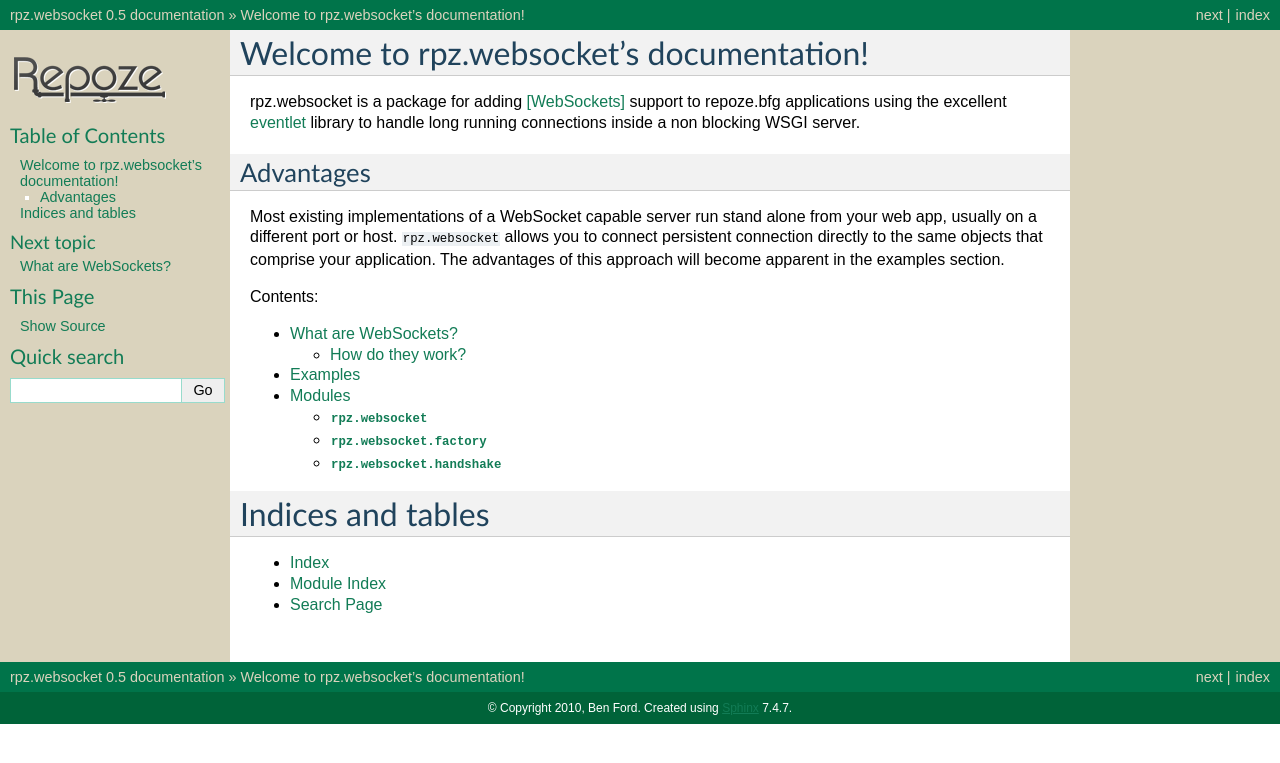
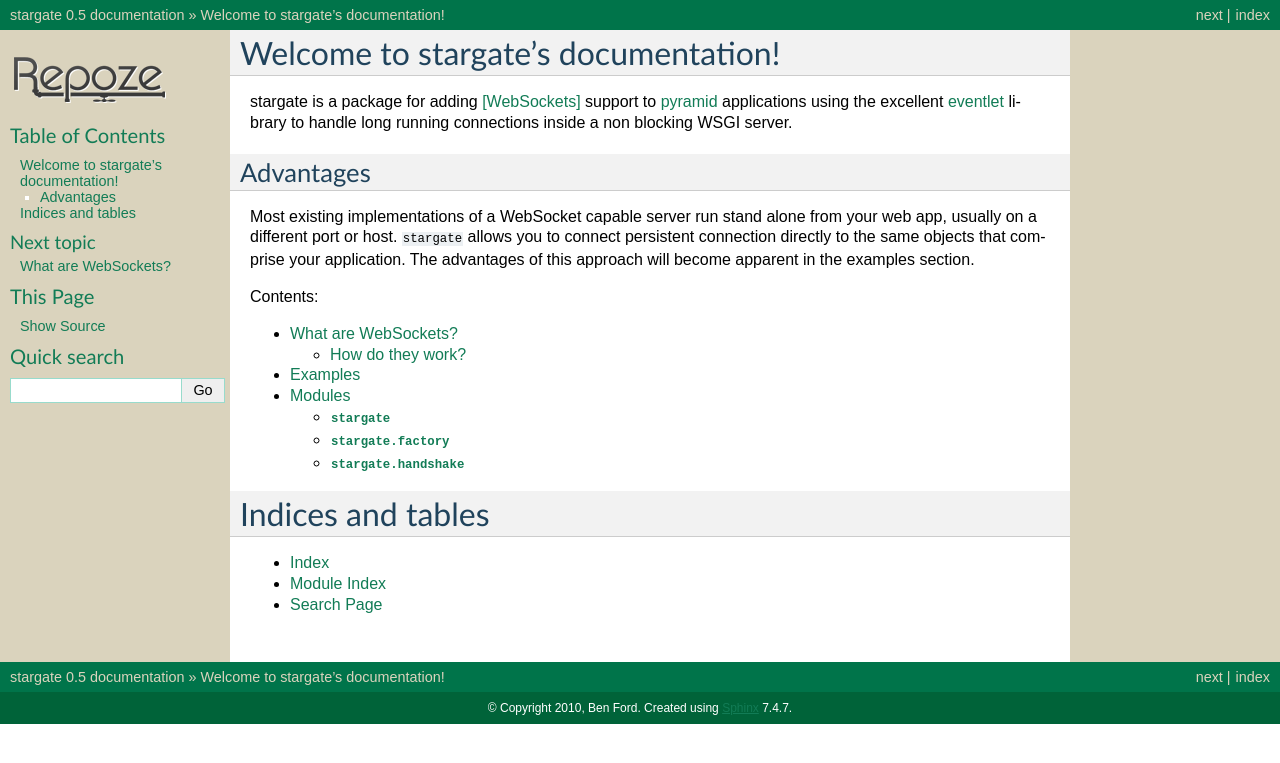
Before and after one commit to commandodev/stargate, a Sphinx documentation site: the page built from docs/index.rst, in a window 1280 px wide. Shown: the top 763 px of the page. Built offline with Sphinx 7.4.7, drawn with Linux system fonts in a browser that asks for light colours.

Commit message:
Fixed typos and links in docs

```diff
--- a/docs/api.rst
+++ b/docs/api.rst
@@ -2,22 +2,22 @@ Modules
 =======
 
 
-:mod:`rpz.websocket`
+:mod:`stargate`
 --------------------
 
-.. automodule:: rpz.websocket
+.. automodule:: stargate
     :members:
 
-:mod:`rpz.websocket.factory`
+:mod:`stargate.factory`
 ----------------------------
 
-.. automodule:: rpz.websocket.factory
+.. automodule:: stargate.factory
     :members:
 
-:mod:`rpz.websocket.handshake`
+:mod:`stargate.handshake`
 ------------------------------
 
-.. automodule:: rpz.websocket.handshake
+.. automodule:: stargate.handshake
     :members:
 
 .. rubric:: References
--- a/docs/conf.py
+++ b/docs/conf.py
@@ -1,6 +1,6 @@
 # -*- coding: utf-8 -*-
 #
-# rpz.websocket documentation build configuration file, created by
+# stargate documentation build configuration file, created by
 # sphinx-quickstart on Wed May 19 05:44:16 2010.
 #
 # This file is execfile()d with the current directory set to its containing dir.
@@ -38,7 +38,7 @@ source_suffix = '.rst'
 master_doc = 'index'
 
 # General information about the project.
-project = u'rpz.websocket'
+project = u'stargate'
 copyright = u'2010, Ben Ford'
 
 # The version info for the project you're documenting, acts as replacement for
@@ -160,7 +160,7 @@ html_static_path = ['_static']
 #html_file_suffix = ''
 
 # Output file base name for HTML help builder.
-htmlhelp_basename = 'rpzwebsocketdoc'
+htmlhelp_basename = 'stargatedoc'
 
 
 # -- Options for LaTeX output --------------------------------------------------
@@ -174,7 +174,7 @@ htmlhelp_basename = 'rpzwebsocketdoc'
 # Grouping the document tree into LaTeX files. List of tuples
 # (source start file, target name, title, author, documentclass [howto/manual]).
 latex_documents = [
-  ('index', 'rpzwebsocket.tex', u'rpz.websocket Documentation',
+  ('index', 'stargate.tex', u'stargate Documentation',
    u'Ben Ford', 'manual'),
 ]
 
@@ -199,7 +199,8 @@ latex_documents = [
 # Example configuration for intersphinx: refer to the Python standard library.
 intersphinx_mapping = {
     'http://docs.python.org/': None,
-    'http://docs.repoze.org/bfg/1.3/': None,
+    'http://docs.pylonsproject.org/projects/pyramid/dev/': None,
     'http://pythonpaste.org/webob/': None,
-    'http://pythonpaste.org/': None
+    'http://pythonpaste.org/': None,
+    'http://eventlet.net/doc/': None,
     }
--- a/docs/index.rst
+++ b/docs/index.rst
@@ -1,20 +1,20 @@
-.. rpz.websocket documentation master file, created by
+.. stargate documentation master file, created by
    sphinx-quickstart on Wed May 19 05:44:16 2010.
    You can adapt this file completely to your liking, but it should at least
    contain the root `toctree` directive.
 
-Welcome to rpz.websocket's documentation!
+Welcome to stargate's documentation!
 =========================================
 
-rpz.websocket is a package for adding [WebSockets]_ support to
-repoze.bfg applications using the excellent `eventlet <http://eventlet.net/doc/>`_
-library to handle long running connections inside a non blocking WSGI server.
+stargate is a package for adding [WebSockets]_ support to
+`pyramid <http://docs.pylonsproject.org/projects/pyramid/dev/>`_ applications using the excellent
+`eventlet <http://eventlet.net/doc/>`_ library to handle long running connections inside a non blocking WSGI server.
 
 Advantages
 ----------
 
 Most existing implementations of a WebSocket capable server run stand alone from
-your web app, usually on a different port or host. ``rpz.websocket`` allows you
+your web app, usually on a different port or host. ``stargate`` allows you
 to connect persistent connection directly to the same objects that comprise your
 application. The advantages of this approach will become apparent in the examples
 section.
--- a/docs/websockets.rst
+++ b/docs/websockets.rst
@@ -74,7 +74,7 @@ The server would send back::
 
 The ``Sec-*`` headers can be ignored for now (these are only the very latest
 draft of the websocket [ws76]_. They will be implemented in a later version of
-rpz.websocket. So the headers that matter right now are:
+stargate. So the headers that matter right now are:
 
 Client::
 
@@ -94,7 +94,7 @@ Server::
 
 These headers refer to version 75 and previous [ws75]_ of the spec
 
-The implementation of the handshake can be found in :mod:`rpz.websocket.handshake`
+The implementation of the handshake can be found in :mod:`stargate.handshake`
 
 Connection
 ----------
--- a/stargate/__init__.py
+++ b/stargate/__init__.py
@@ -52,7 +52,7 @@ class WebSocketView(object):
         This is the method to override in subclasses to receive and send
         messages over the websocket connection
 
-        :param websocket: A :class:`WebSocket <eventlet.websocket.Websocket>`
+        :param websocket: A :class:`WebSocket <eventlet.websocket.WebSocket>`
         """
         raise NotImplementedError
 
```
Also changed, not shown: 2 other files.
